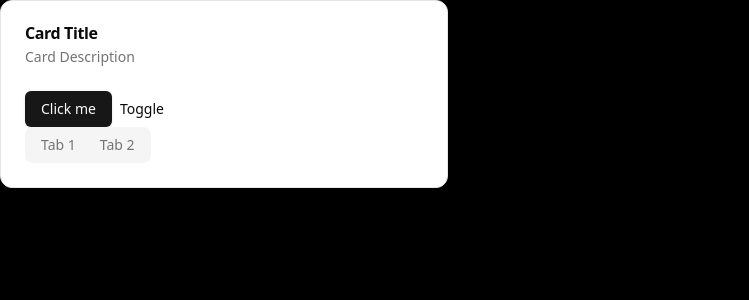
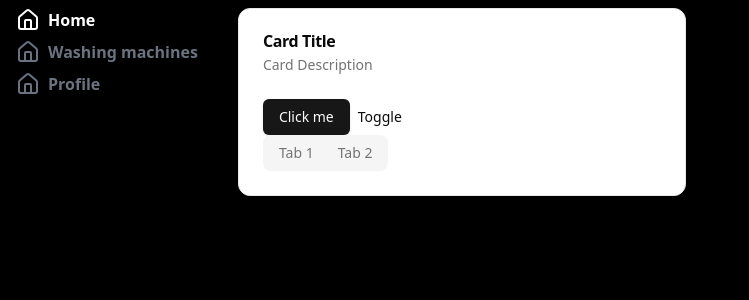
Before and after one commit to ashenoooone/wishary, a Next.js app: page / in a window 1280 px wide. Shown: the top 300 px of the page, without its empty margins (0-749 px from the left). Built offline with nearby package versions, Linux system fonts and the light colour scheme.

Commit message:
wip: layout

```diff
--- a/app/globals.css
+++ b/app/globals.css
@@ -15,7 +15,7 @@
 }
 
 body {
-  @apply bg-black text-white dark:bg-white dark:text-black;
+  @apply bg-black  dark:bg-white;
 }
 
 @layer utilities {
@@ -79,12 +79,3 @@ body {
     --chart-5: 340 75% 55%;
   }
 }
-
-@layer base {
-  * {
-    @apply border-border;
-  }
-  body {
-    @apply bg-background text-foreground;
-  }
-}
--- a/app/layout.tsx
+++ b/app/layout.tsx
@@ -5,6 +5,8 @@ import {
   ThemeProvider,
   WithTheme,
 } from '@/app/theme-provider';
+import { Page } from '@/shared/ui/page';
+import { Sidebar } from '@/shared/ui/sidebar';
 
 const manrope = Manrope({
   subsets: ['latin', 'cyrillic'],
@@ -17,6 +19,24 @@ export const metadata: Metadata = {
   description: '12',
 };
 
+const sidebarItems = [
+  {
+    label: 'Home',
+    link: '/',
+    icon: '',
+  },
+  {
+    label: 'Washing machines',
+    link: '/washing-machines',
+    icon: '',
+  },
+  {
+    label: 'Profile',
+    link: '/profile',
+    icon: '',
+  },
+];
+
 export default function RootLayout({
   children,
 }: Readonly<{
@@ -24,10 +44,9 @@ export default function RootLayout({
 }>) {
   return (
     <ThemeProvider>
-      <WithTheme>
-        <body className={`antialiased ${manrope.variable}`}>
-          {children}
-        </body>
+      <WithTheme className={manrope.variable}>
+        <Sidebar items={sidebarItems} />
+        <Page>{children}</Page>
       </WithTheme>
     </ThemeProvider>
   );
--- a/src/1_app/theme-provider/index.tsx
+++ b/src/1_app/theme-provider/index.tsx
@@ -67,8 +67,17 @@ export const ThemeProvider = ({
 
 export const WithTheme = ({
   children,
-}: PropsWithChildren) => {
+  className,
+}: { className?: string } & PropsWithChildren) => {
   const { theme } = useTheme();
 
-  return <html className={theme}>{children}</html>;
+  return (
+    <html className={theme}>
+      <body
+        className={`antialiased ${className} flex gap-10 px-4 py-2`}
+      >
+        {children}
+      </body>
+    </html>
+  );
 };
--- /dev/null
+++ b/src/6_shared/ui/link.tsx
@@ -0,0 +1,32 @@
+'use client';
+
+import { LinkProps } from 'next/link';
+import NextLink from 'next/link';
+import { usePathname } from 'next/navigation';
+import { PropsWithChildren } from 'react';
+import { cn } from '../lib/utils';
+
+type Props = {
+  className?: string;
+} & LinkProps &
+  PropsWithChildren;
+
+export const Link = (props: Props) => {
+  const { className, ...rest } = props;
+
+  const pathname = usePathname();
+
+  const isActive =
+    pathname === rest.href || pathname === rest.as;
+
+  return (
+    <NextLink
+      className={cn(
+        'text-gray-500 transition-all',
+        className,
+        isActive && 'text-white'
+      )}
+      {...rest}
+    />
+  );
+};
--- /dev/null
+++ b/src/6_shared/ui/logo.tsx
@@ -0,0 +1,8 @@
+type Props = {
+  className?: string;
+};
+
+export const Logo = (props: Props) => {
+  const { className } = props;
+  return <span className={className}></span>;
+};
--- /dev/null
+++ b/src/6_shared/ui/page.tsx
@@ -0,0 +1,15 @@
+import { cn } from '../lib/utils';
+
+type Props = {
+  className?: string;
+  children?: React.ReactNode;
+};
+
+export const Page = (props: Props) => {
+  const { className, children } = props;
+  return (
+    <div className={cn('container mx-auto', className)}>
+      {children}
+    </div>
+  );
+};
--- /dev/null
+++ b/src/6_shared/ui/sidebar.tsx
@@ -0,0 +1,48 @@
+'use client';
+
+import { Home } from 'lucide-react';
+import { Link } from './link';
+import { cn } from '../lib/utils';
+import Typography from './typography';
+
+type SidebarItem = {
+  label: string;
+  link: string;
+  icon: string;
+};
+
+type Props = {
+  className?: string;
+  items: SidebarItem[];
+};
+
+export const Sidebar = (props: Props) => {
+  const { className, items } = props;
+
+  return (
+    <nav
+      className={cn(
+        className,
+        'shrink-0 flex flex-col gap-2'
+      )}
+    >
+      {items.map((item) => (
+        <SidebarItem key={item.label} {...item} />
+      ))}
+    </nav>
+  );
+};
+
+const SidebarItem = ({
+  icon,
+  label,
+  link,
+}: SidebarItem) => {
+  return (
+    <Link href={link} className="flex items-center gap-2">
+      {/* <Image alt={label} src={icon} /> */}
+      <Home />
+      <Typography variant={'link'}>{label}</Typography>
+    </Link>
+  );
+};
--- /dev/null
+++ b/src/6_shared/ui/typography.tsx
@@ -0,0 +1,65 @@
+import React from 'react';
+import {
+  cva,
+  VariantProps,
+} from 'class-variance-authority';
+
+const typographyVariants = cva('font-bold', {
+  variants: {
+    variant: {
+      h1: 'text-5xl font-bold',
+      h2: 'text-4xl font-bold',
+      h3: 'text-3xl font-semibold',
+      h4: 'text-2xl font-semibold',
+      h5: 'text-xl font-medium',
+      h6: 'text-lg font-medium',
+      span: 'text-base',
+      link: '',
+    },
+  },
+  defaultVariants: {
+    variant: 'span',
+  },
+});
+
+export type TypographyProps = {
+  className?: string;
+  children?: React.ReactNode;
+  as?: keyof JSX.IntrinsicElements;
+} & VariantProps<typeof typographyVariants>;
+
+const defaultElements: Record<
+  string,
+  keyof JSX.IntrinsicElements
+> = {
+  h1: 'h1',
+  h2: 'h2',
+  h3: 'h3',
+  h4: 'h4',
+  h5: 'h5',
+  h6: 'h6',
+  span: 'span',
+  link: 'span',
+};
+
+const Typography = ({
+  as,
+  variant,
+  className,
+  children,
+  ...props
+}: TypographyProps) => {
+  const Component =
+    as || (variant ? defaultElements[variant] : 'span');
+
+  return (
+    <Component
+      className={typographyVariants({ variant, className })}
+      {...props}
+    >
+      {children}
+    </Component>
+  );
+};
+
+export default Typography;
```
